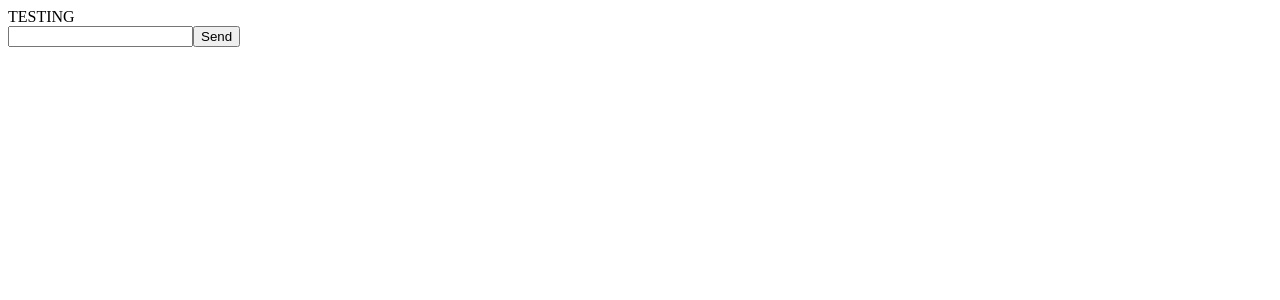
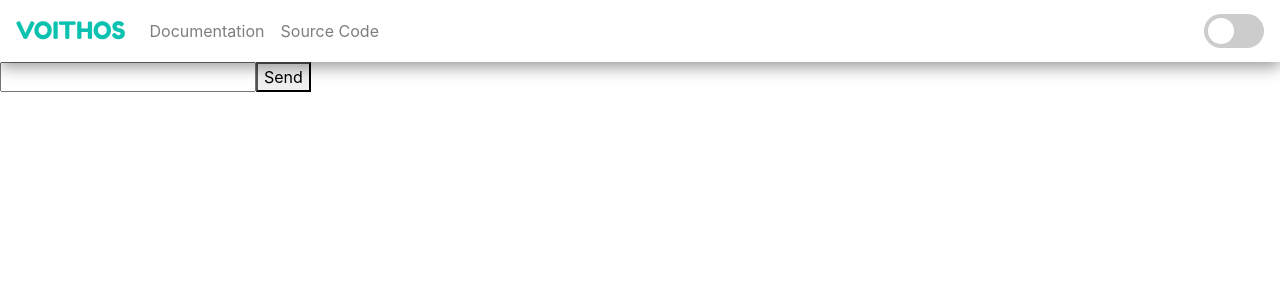
Before and after one commit to aazuspan/Voithos, a React (Create React App) app in the folder frontend/gui/: page / in a window 1280 px wide. Shown: the top 300 px of the page. Built offline with nearby package versions, Linux system fonts and the light colour scheme.

Commit message:
Add react-bootstrap, remake navbar in React including dark/light theme switch

```diff
--- a/frontend/gui/package.json
+++ b/frontend/gui/package.json
@@ -4,10 +4,13 @@
   "private": true,
   "dependencies": {
     "@testing-library/jest-dom": "^4.2.4",
-    "@testing-library/react": "^9.4.1",
+    "@testing-library/react": "^9.5.0",
     "@testing-library/user-event": "^7.2.1",
     "axios": "^0.19.2",
+    "bootstrap": "^4.4.1",
+    "jquery": "^3.4.1",
     "react": "^16.13.0",
+    "react-bootstrap": "^1.0.0-beta.17",
     "react-dom": "^16.13.0",
     "react-scripts": "3.4.0"
   },
--- a/frontend/gui/public/index.html
+++ b/frontend/gui/public/index.html
@@ -25,6 +25,9 @@
       Learn how to configure a non-root public URL by running `npm run build`.
     -->
     <title>React App</title>
+
+        <link href="https://fonts.googleapis.com/css?family=Fredoka+One|Nunito|PT+Sans|Quicksand&display=swap"
+        rel="stylesheet">
   </head>
   <body>
     <noscript>You need to enable JavaScript to run this app.</noscript>
--- a/frontend/gui/src/components/Header.js
+++ b/frontend/gui/src/components/Header.js
@@ -1,12 +1,70 @@
 import React from 'react';
 
+import { Navbar, Nav } from 'react-bootstrap';
 
-function Header(props) {
-    return (
-        <header>
-            TESTING
-        </header>
-    )
+
+class Header extends React.Component {
+
+    constructor() {
+        super();
+        this.state = {
+            theme: this.loadTheme(),
+        }
+    }
+
+    // Switch between dark and light themes in the component state
+    switchTheme = (event) => {
+        let currentTheme = 'light';
+        if (this.state.theme === 'light') {
+            currentTheme = 'dark';
+        }
+
+        this.setState({
+            theme: currentTheme,
+        })
+    }
+
+    // Update the display based on the theme
+    setTheme() {
+        let currentTheme = this.state.theme;
+        document.documentElement.setAttribute('data-theme', currentTheme);
+        localStorage.setItem('theme', currentTheme);
+    }
+
+    // Load if theme was previously saved. Return saved theme or default to light
+    loadTheme() {
+        const savedTheme = localStorage.getItem('theme') ? localStorage.getItem('theme') : 'light';
+        return savedTheme;
+    }
+
+
+    render() {
+        this.setTheme();
+
+        return (
+            <>
+                <Navbar expand="lg">
+                    <Navbar.Brand href="#home">VOITHOS</Navbar.Brand>
+                    <Navbar.Toggle aria-controls="basic-navbar-nav" />
+                    <Navbar.Collapse id="basic-navbar-nav">
+                        <Nav className="mr-auto">
+                            <Nav.Link href="https://github.com/aazuspan/Voithos/wiki">Documentation</Nav.Link>
+                            <Nav.Link href="https://github.com/aazuspan/Voithos">Source Code</Nav.Link>
+                        </Nav>
+
+                        <Nav className="navbar-right">
+                            <div className="theme-switch-wrapper">
+                                <label id="theme-switch" htmlFor="theme-checkbox" title="Switch theme color">
+                                    <input type="checkbox" id="theme-checkbox" onChange={this.switchTheme} checked={this.state.theme === 'dark'} />
+                                    <div className="slider round"></div>
+                                </label>
+                            </div>
+                        </Nav>
+                    </Navbar.Collapse>
+                </Navbar>
+            </>
+        )
+    }
 }
 
 export default Header;
--- /dev/null
+++ b/frontend/gui/src/css/style.css
@@ -0,0 +1,100 @@
+:root {
+    --primary-color: rgb(255, 255, 255);
+    --secondary-color: #0ac2af;
+    --primary-font-color: #000000;
+    --secondary-font-color: #ffffff;
+    --navbar-color: #ffffff;
+    --navbar-font-color: #7e7e7e;
+    --navbar-font-color-hover: #353535;
+}
+
+[data-theme='dark'] {
+    --primary-color: rgb(43, 43, 43);
+    --primary-font-color: #ffffff;
+    --navbar-color: #353535;
+    --navbar-font-color: #cccccc;
+    --navbar-font-color-hover: #ffffff;
+}
+
+
+/* Navbar styling */
+.navbar {
+    background-color: var(--navbar-color);
+    box-shadow: 0px 5px 15px rgba(0, 0, 0, 0.4);
+}
+
+.navbar-light .navbar-brand {
+    color: var(--secondary-color);
+    font-family: 'Fredoka One', cursive;
+    font-size: x-large;
+}
+
+.navbar-light .navbar-brand:hover {
+    color: #2f9288;
+}
+
+.navbar-light .navbar-nav .nav-link {
+    color: var(--navbar-font-color);
+}
+
+.navbar-light .navbar-nav .nav-link:hover {
+    color: var(--navbar-font-color-hover);
+}
+
+
+/* Light/dark theme switch styling */
+.theme-switch-wrapper {
+    display: flex;
+    align-items: center;
+  }
+
+#theme-switch {
+    display: inline-block;
+    height: 34px;
+    position: relative;
+    width: 60px;
+    margin-bottom: 0;
+}
+
+#theme-switch input {
+    display:none;
+}
+
+.slider {
+    background-color: #ccc;
+    bottom: 0;
+    cursor: pointer;
+    left: 0;
+    position: absolute;
+    right: 0;
+    top: 0;
+    transition: .4s;
+}
+
+.slider:before {
+    background-color: #fff;
+    bottom: 4px;
+    content: "";
+    height: 26px;
+    left: 4px;
+    position: absolute;
+    transition: .4s;
+    width: 26px;
+}
+
+input:checked + .slider {
+    background-color: #555454;
+}
+
+input:checked + .slider:before {
+    transform: translateX(26px);
+    background-color: rgb(34, 34, 34);
+}
+
+.slider.round {
+    border-radius: 34px;
+}
+
+.slider.round:before {
+    border-radius: 50%;
+}
--- a/frontend/gui/src/index.js
+++ b/frontend/gui/src/index.js
@@ -2,4 +2,7 @@ import React from 'react';
 import ReactDOM from 'react-dom';
 import App from './App';
 
+import 'bootstrap/dist/css/bootstrap.min.css';
+import './css/style.css';
+
 ReactDOM.render(<App />, document.getElementById('root'));
```
Also changed, not shown: 2 other files (tests, documents, lock files or other folders).
